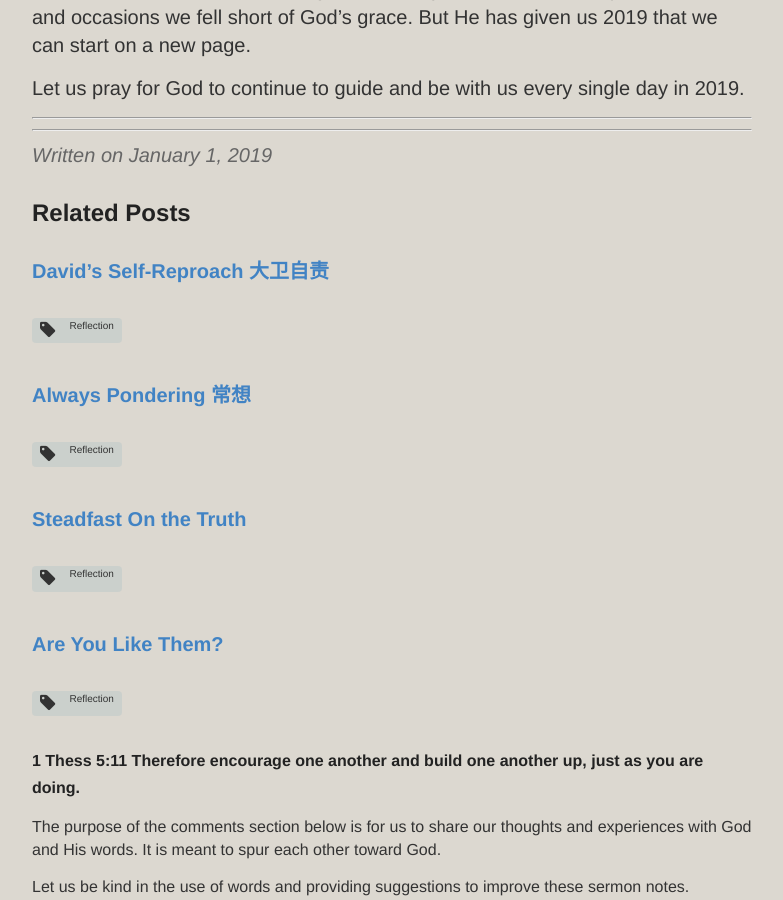
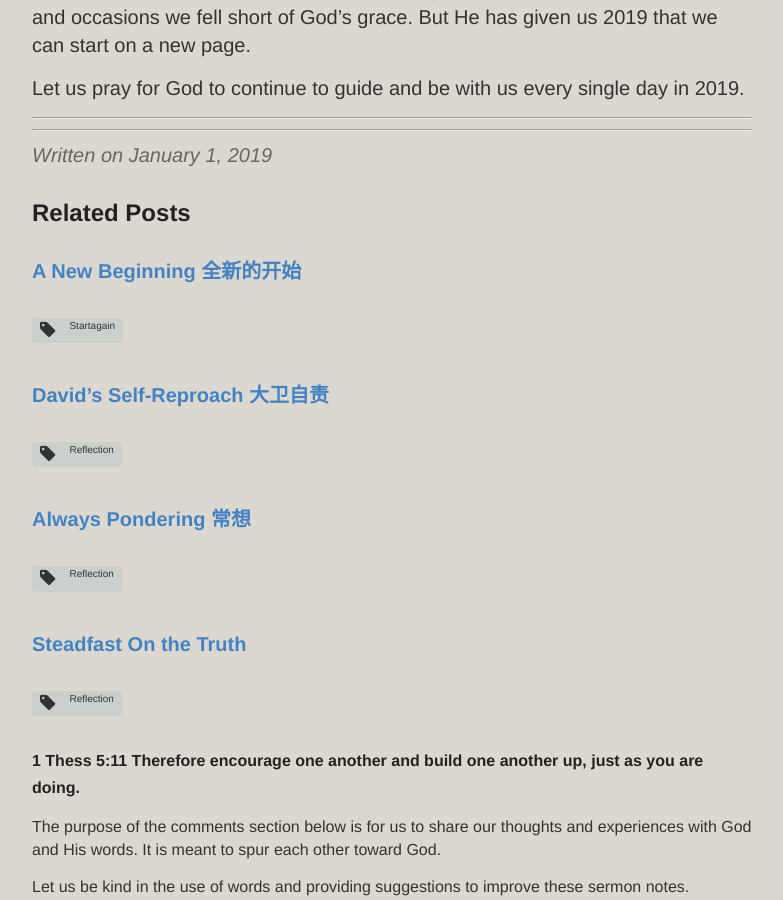
Before and after one commit to catchupTJC/catchuptjc.github.io, a Jekyll site: the page built from _posts/2019-01-01-TheYearBeginsAgain.md, in a window 1280 px wide and 900 px high, scrolled down 5681 px. Shown: the whole window, without its empty margins (248-1031 px from the left). Built offline with Jekyll 4.4.1, drawn with Linux system fonts in a browser that asks for light colours; nearby versions of some CDN libraries; comment, search, counter and statistics services are not loaded.

Commit message:
Update 2019-01-05-ANewBeginning.md

```diff
--- a/_posts/2019-01-05-ANewBeginning.md
+++ b/_posts/2019-01-05-ANewBeginning.md
@@ -1,8 +1,8 @@
 ---
 layout: post
 title: A New Beginning 全新的开始
-category: Sermon(SG)2019
-tags: [Start Again]
+category: sermon(SG)2019
+tags: [startagain]
 hymns: [493,441]
 ---
 
```
